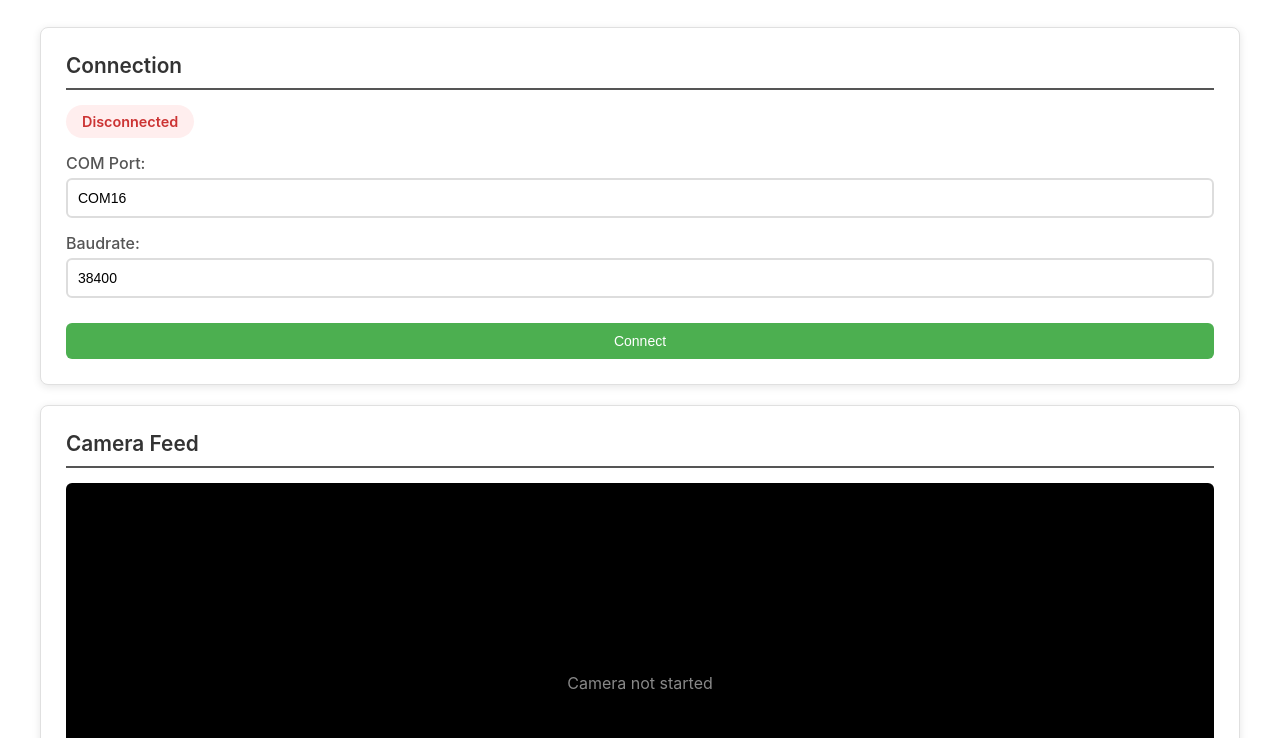
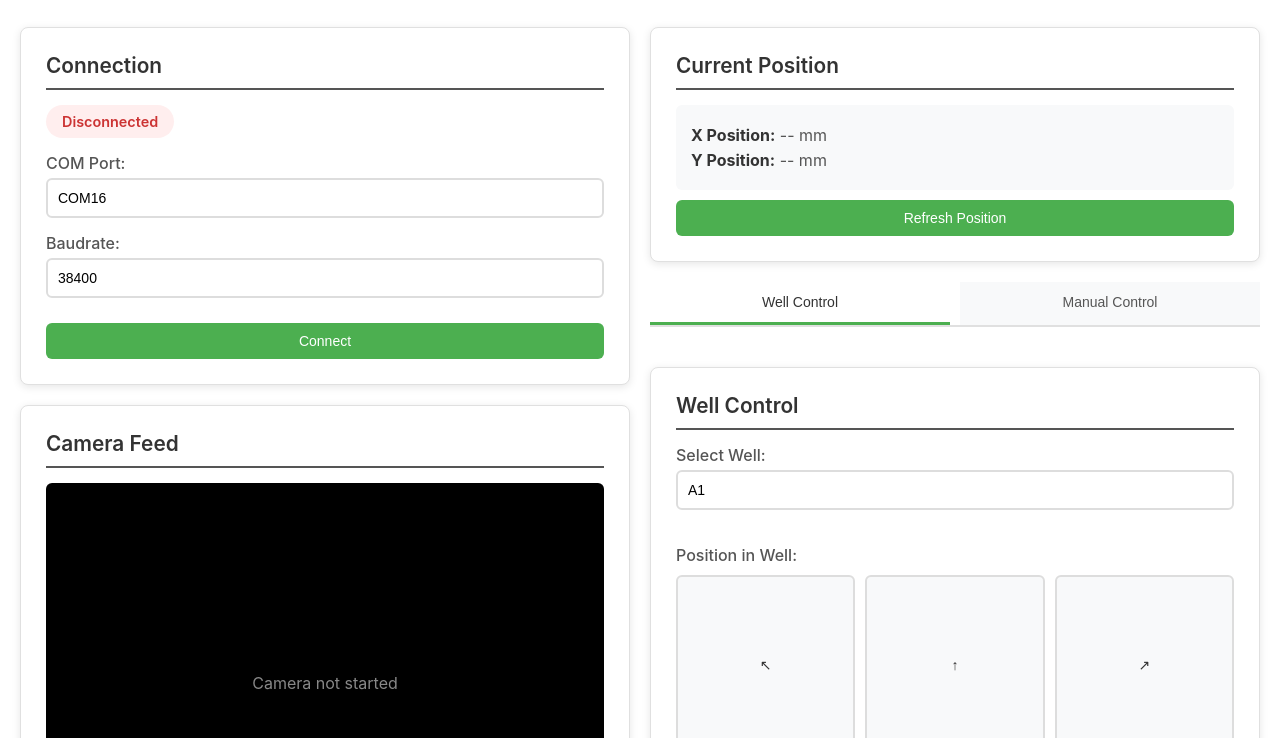
Before and after one commit to PersistAI/amscope-misumi-app, a plain HTML site: page static/index.html in a window 1280 px wide. Shown: the part 62-800 px from the top of the page. Drawn offline with Linux system fonts and the light colour scheme; no server answers.

Commit message:
ui change again

```diff
--- a/static/index.html
+++ b/static/index.html
@@ -19,7 +19,7 @@
         }
 
         .container {
-            max-width: 1200px;
+            max-width: 1400px;
             margin: 0 auto;
         }
 
@@ -31,11 +31,23 @@
             font-weight: 600;
         }
 
+        .main-layout {
+            display: grid;
+            grid-template-columns: 1fr 1fr;
+            gap: 20px;
+            margin-bottom: 20px;
+        }
+
+        .left-column, .right-column {
+            display: flex;
+            flex-direction: column;
+            gap: 20px;
+        }
+
         .card {
             background: white;
             border-radius: 8px;
             padding: 25px;
-            margin-bottom: 20px;
             box-shadow: 0 2px 8px rgba(0,0,0,0.1);
             border: 1px solid #e0e0e0;
         }
@@ -319,6 +331,10 @@
                 font-size: 1.8em;
             }
 
+            .main-layout {
+                grid-template-columns: 1fr;
+            }
+
             .well-selector {
                 grid-template-columns: repeat(6, 1fr);
             }
@@ -338,6 +354,9 @@
     <div class="container">
         <h1>Amscope Misumi XY Stage Controller</h1>
 
+        <div class="main-layout">
+            <!-- Left Column: Connection & Camera -->
+            <div class="left-column">
                 <div class="card">
                     <h2>Connection</h2>
                     <div class="connection-status status-disconnected" id="connectionStatus">
@@ -366,7 +385,10 @@
                     <button onclick="startCamera()" id="startCameraBtn">Start Camera</button>
                     <button onclick="stopCamera()" id="stopCameraBtn" style="display: none;">Stop Camera</button>
                 </div>
+            </div>
 
+            <!-- Right Column: Current Position & Controls -->
+            <div class="right-column">
                 <!-- Current Position - Always Visible -->
                 <div class="card">
                     <h2>Current Position</h2>
@@ -440,6 +462,8 @@
                         <button onclick="moveToXY()">Move to XY</button>
                         <button class="home-btn" onclick="homeStage()">Home All Axes</button>
                         <button class="stop-btn" onclick="stopStage()">Emergency Stop</button>
+                    </div>
+                </div>
             </div>
         </div>
 
```
Lines whose indentation alone changed are shown as unchanged.
